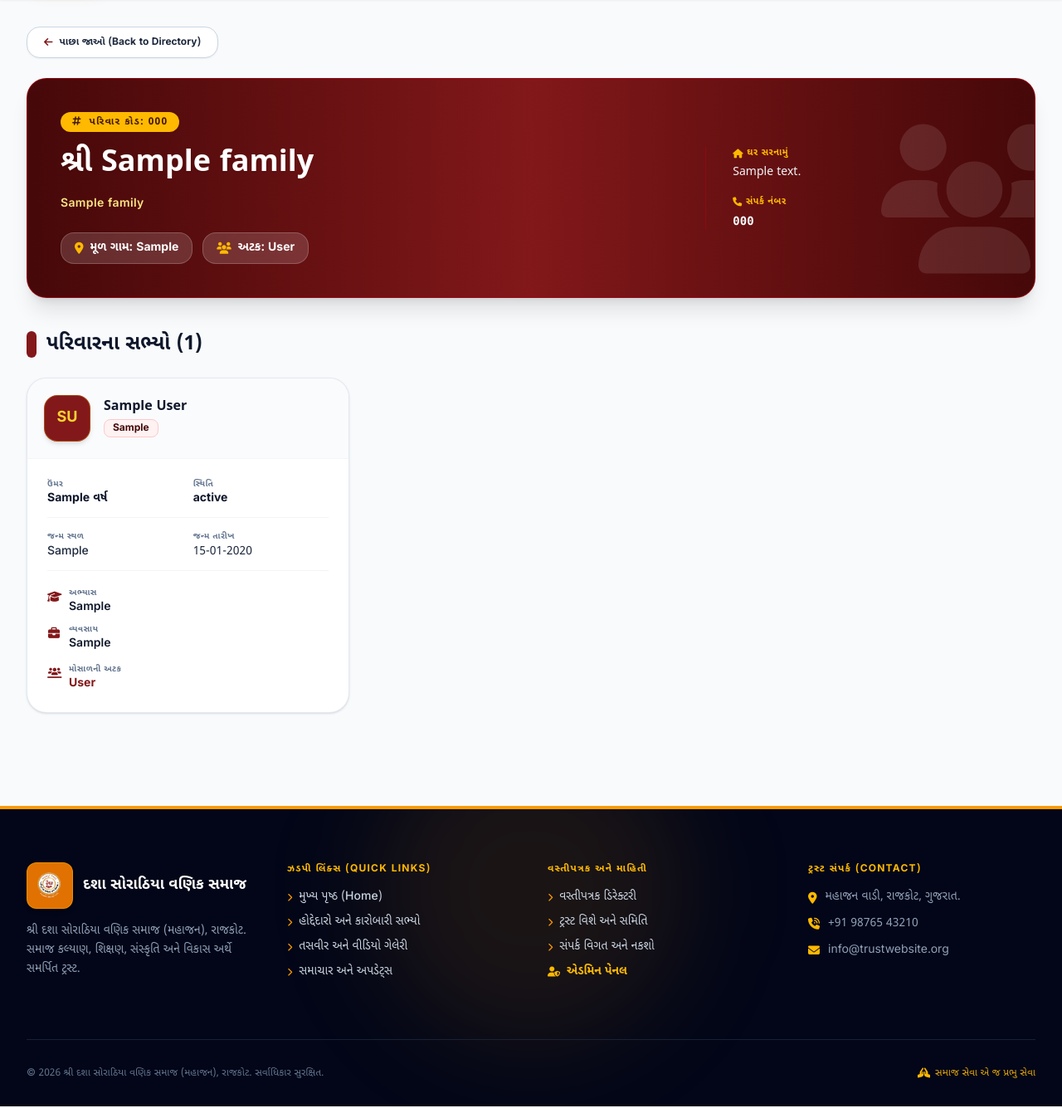
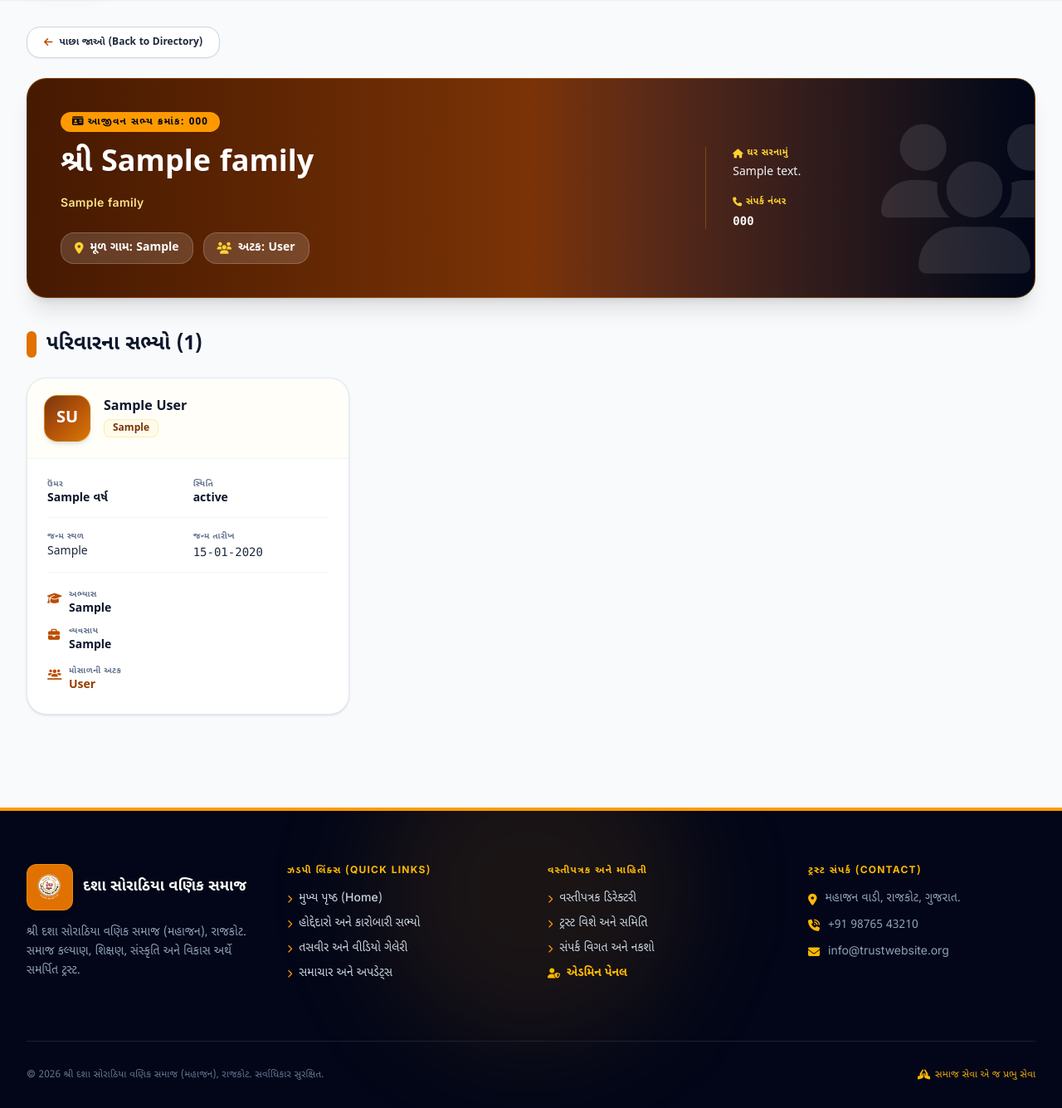
Before and after one commit to himu3355/sorathiyatrust, a Laravel app: page /members/1 in a window 1280 px wide. Shown: the part 150-1485 px from the top of the page at 83% size. Run offline with Laravel 12, Linux system fonts and the light colour scheme; tables that the repository leaves empty hold one stand-in row (values such as "Sample post"); style sheets or scripts are compiled from the project's sources; some web fonts are replaced.

Commit message:
updated UI family members pages

```diff
--- a/resources/views/families/show.blade.php
+++ b/resources/views/families/show.blade.php
@@ -1,7 +1,10 @@
 @extends('layouts.app')
 
-@section('meta_title', 'પરિવાર પ્રોફાઈલ - શ્રી ' . $family->main_member_name_guj . ' | વસ્તીપત્રક')
-@section('meta_description', 'શ્રી ' . $family->main_member_name_guj . ' પરિવાર પ્રોફાઈલ અને સભ્યોની વિગત - શ્રી દશા
+@section('title', 'પરિવાર પ્રોફાઈલ - શ્રી ' . $family->main_member_name_guj . ' | વસ્તીપત્રક')
+@section('meta_description',
+    'શ્રી ' .
+    $family->main_member_name_guj .
+    ' પરિવાર પ્રોફાઈલ અને સભ્યોની વિગત - શ્રી દશા
     સોરાઠિયા વણિક સમાજ (મહાજન), રાજકોટ.')
 
 @section('content')
@@ -10,15 +13,15 @@
         <!-- Back Navigation Button -->
         <div class="mb-6">
             <a href="{{ route('families.index') }}"
-                class="inline-flex items-center gap-2 px-5 py-2.5 bg-white border border-slate-300 text-slate-800 hover:bg-red-900 hover:text-white font-bold text-xs rounded-2xl transition-all shadow-xs group">
-                <i class="fa-solid fa-arrow-left text-red-900 group-hover:text-white transition-colors"></i>
+                class="inline-flex items-center gap-2 px-5 py-2.5 bg-white border border-slate-300 text-slate-800 hover:bg-amber-600 hover:border-amber-600 hover:text-white font-bold text-xs rounded-2xl transition-all shadow-xs group font-gujarati">
+                <i class="fa-solid fa-arrow-left text-amber-700 group-hover:text-white transition-colors"></i>
                 <span class="group-hover:text-white">પાછા જાઓ (Back to Directory)</span>
             </a>
         </div>
 
         <!-- Family Banner Header Card -->
         <div
-            class="bg-gradient-to-r from-red-950 via-red-900 to-red-950 text-white rounded-3xl p-6 sm:p-10 shadow-xl relative overflow-hidden mb-10 border border-red-800/80">
+            class="bg-gradient-to-r from-amber-950 via-amber-900 to-slate-950 text-white rounded-3xl p-6 sm:p-10 shadow-xl relative overflow-hidden mb-10 border border-amber-500/30">
             <!-- Decorative Background Pattern -->
             <div class="absolute -right-10 -bottom-10 opacity-10 text-[180px] pointer-events-none text-white font-bold">
                 <i class="fa-solid fa-users"></i>
@@ -28,8 +31,8 @@
                 <div class="md:col-span-2 space-y-4">
                     @if ($family->family_code)
                         <span
-                            class="inline-block text-xs font-extrabold uppercase tracking-widest bg-amber-400 text-amber-950 px-3.5 py-1 rounded-full shadow-xs">
-                            <i class="fa-solid fa-hashtag me-1"></i> પરિવાર કોડ: {{ $family->family_code }}
+                            class="inline-block text-xs font-extrabold uppercase tracking-widest bg-amber-500 text-slate-950 px-3.5 py-1 rounded-full shadow-xs">
+                            <i class="fa-solid fa-id-card me-1"></i>આજીવન સભ્ય ક્રમાંક: {{ $family->family_code }}
                         </span>
                     @endif
                     <h1 class="text-2xl sm:text-4xl font-extrabold leading-tight text-white font-gujarati drop-shadow-xs">
@@ -42,24 +45,24 @@
 
                     <div class="flex flex-wrap gap-3 pt-2">
                         <span
-                            class="inline-flex items-center gap-2 px-4 py-2 rounded-2xl bg-white/15 backdrop-blur-md text-white text-xs sm:text-sm font-bold border border-white/20">
-                            <i class="fa-solid fa-location-dot text-amber-400"></i>
+                            class="inline-flex items-center gap-2 px-4 py-2 rounded-2xl bg-white/15 backdrop-blur-md text-white text-xs sm:text-sm font-bold border border-white/20 font-gujarati">
+                            <i class="fa-solid fa-location-dot text-amber-300"></i>
                             <span>મૂળ ગામ: {{ $family->village ?: 'રાજકોટ' }}</span>
                         </span>
                         <span
-                            class="inline-flex items-center gap-2 px-4 py-2 rounded-2xl bg-white/15 backdrop-blur-md text-white text-xs sm:text-sm font-bold border border-white/20">
-                            <i class="fa-solid fa-users text-amber-400"></i>
+                            class="inline-flex items-center gap-2 px-4 py-2 rounded-2xl bg-white/15 backdrop-blur-md text-white text-xs sm:text-sm font-bold border border-white/20 font-gujarati">
+                            <i class="fa-solid fa-users text-amber-300"></i>
                             <span>અટક: {{ $family->surname_guj }}</span>
                         </span>
                     </div>
                 </div>
 
                 <div
-                    class="border-t md:border-t-0 md:border-l border-red-800/60 pt-6 md:pt-0 md:pl-8 space-y-4 text-xs sm:text-sm">
+                    class="border-t md:border-t-0 md:border-l border-amber-500/30 pt-6 md:pt-0 md:pl-8 space-y-4 text-xs sm:text-sm">
                     @if ($family->address)
                         <div>
                             <div
-                                class="text-amber-400 font-bold uppercase tracking-wider text-[11px] mb-1 flex items-center gap-1">
+                                class="text-amber-300 font-bold uppercase tracking-wider text-[11px] mb-1 flex items-center gap-1 font-gujarati">
                                 <i class="fa-solid fa-house"></i>
                                 <span>ઘર સરનામું</span>
                             </div>
@@ -72,11 +75,11 @@
                     @if ($family->mobile)
                         <div>
                             <div
-                                class="text-amber-400 font-bold uppercase tracking-wider text-[11px] mb-1 flex items-center gap-1">
+                                class="text-amber-300 font-bold uppercase tracking-wider text-[11px] mb-1 flex items-center gap-1 font-gujarati">
                                 <i class="fa-solid fa-phone"></i>
                                 <span>સંપર્ક નંબર</span>
                             </div>
-                            <div class="text-white font-mono font-bold">
+                            <div class="text-white font-mono font-bold text-sm">
                                 {{ $family->mobile }}
                             </div>
                         </div>
@@ -88,44 +91,30 @@
         <!-- Family Members Grid Section -->
         <div class="mb-6 flex items-center justify-between">
             <h2 class="text-xl sm:text-2xl font-bold text-slate-900 font-gujarati flex items-center gap-3">
-                <span class="w-3 h-8 bg-red-900 rounded-full inline-block"></span>
+                <span class="w-3 h-8 bg-amber-600 rounded-full inline-block"></span>
                 <span>પરિવારના સભ્યો ({{ $family->activeMembers->count() }})</span>
             </h2>
         </div>
 
         @if ($family->activeMembers->count() > 0)
             <div class="grid grid-cols-1 md:grid-cols-2 lg:grid-cols-3 gap-6">
-                @php
-                    $avatarColors = [
-                        'bg-red-900',
-                        'bg-red-950',
-                        'bg-amber-800',
-                        'bg-red-900',
-                        'bg-amber-700',
-                        'bg-red-950',
-                    ];
-                @endphp
-
                 @foreach ($family->activeMembers as $index => $member)
-                    @php
-                        $bgColor = $avatarColors[$index % count($avatarColors)];
-                    @endphp
                     <div
                         class="bg-white rounded-3xl border border-slate-200/90 shadow-sm hover:shadow-xl transition-all duration-300 overflow-hidden flex flex-col group">
                         <!-- Member Header -->
-                        <div class="p-5 border-b border-slate-100 flex items-center gap-4 bg-slate-50/70">
+                        <div class="p-5 border-b border-slate-100 flex items-center gap-4 bg-amber-50/30">
                             <div
-                                class="w-14 h-14 rounded-2xl {{ $bgColor }} text-amber-300 border border-amber-400/30 font-bold text-lg flex items-center justify-center shadow-md flex-shrink-0">
+                                class="w-14 h-14 rounded-2xl gradient-header text-white border border-amber-400/40 font-extrabold text-xl flex items-center justify-center shadow-md flex-shrink-0 font-gujarati">
                                 {{ $member->initials }}
                             </div>
                             <div>
                                 <h3
-                                    class="text-base font-bold text-slate-900 font-gujarati leading-tight group-hover:text-red-900 transition-colors">
+                                    class="text-base font-bold text-slate-900 font-gujarati leading-tight group-hover:text-amber-700 transition-colors">
                                     {{ $member->member_name_guj }}
                                 </h3>
                                 @if ($member->relation)
                                     <span
-                                        class="inline-block mt-1 px-2.5 py-0.5 rounded-lg bg-red-50 text-red-950 text-xs font-extrabold border border-red-200">
+                                        class="inline-block mt-1 px-2.5 py-0.5 rounded-lg bg-amber-50 text-amber-900 text-xs font-extrabold border border-amber-200/60 font-gujarati">
                                         {{ $member->relation }}
                                     </span>
                                 @endif
@@ -137,58 +126,64 @@
                             <div class="grid grid-cols-2 gap-3 pb-3 border-b border-slate-100">
                                 <div>
                                     <span
-                                        class="block text-[10px] font-bold text-slate-500 uppercase tracking-wider">ઉંમર</span>
+                                        class="block text-[10px] font-bold text-slate-500 uppercase tracking-wider font-gujarati">ઉંમર</span>
                                     <span
-                                        class="font-bold text-slate-900">{{ $member->age ? $member->age . ' વર્ષ' : '-' }}</span>
+                                        class="font-bold text-slate-900 font-gujarati">{{ $member->age ? $member->age . ' વર્ષ' : '-' }}</span>
                                 </div>
                                 <div>
                                     <span
-                                        class="block text-[10px] font-bold text-slate-500 uppercase tracking-wider">સ્થિતિ</span>
-                                    <span class="font-bold text-slate-900">{{ $member->formatted_marital_status }}</span>
+                                        class="block text-[10px] font-bold text-slate-500 uppercase tracking-wider font-gujarati">સ્થિતિ</span>
+                                    <span
+                                        class="font-bold text-slate-900 font-gujarati">{{ $member->formatted_marital_status }}</span>
                                 </div>
                             </div>
 
                             <div class="grid grid-cols-2 gap-3 pb-3 border-b border-slate-100">
                                 <div>
-                                    <span class="block text-[10px] font-bold text-slate-500 uppercase tracking-wider">જન્મ
+                                    <span
+                                        class="block text-[10px] font-bold text-slate-500 uppercase tracking-wider font-gujarati">જન્મ
                                         સ્થળ</span>
-                                    <span class="font-medium text-slate-800">{{ $member->birth_place ?: '-' }}</span>
+                                    <span
+                                        class="font-medium text-slate-800 font-gujarati">{{ $member->birth_place ?: '-' }}</span>
                                 </div>
                                 <div>
-                                    <span class="block text-[10px] font-bold text-slate-500 uppercase tracking-wider">જન્મ
+                                    <span
+                                        class="block text-[10px] font-bold text-slate-500 uppercase tracking-wider font-gujarati">જન્મ
                                         તારીખ</span>
                                     <span
-                                        class="font-medium text-slate-800">{{ $member->birth_date ? $member->birth_date->format('d-m-Y') : '-' }}</span>
+                                        class="font-medium text-slate-800 font-mono">{{ $member->birth_date ? $member->birth_date->format('d-m-Y') : '-' }}</span>
                                 </div>
                             </div>
 
                             <div class="space-y-2.5 pt-1">
                                 <div class="flex items-start gap-2.5">
-                                    <i class="fa-solid fa-graduation-cap w-4 text-red-900 text-center mt-1"></i>
+                                    <i class="fa-solid fa-graduation-cap w-4 text-amber-700 text-center mt-1"></i>
                                     <div>
                                         <span
-                                            class="block text-[10px] font-bold text-slate-500 uppercase tracking-wider">અભ્યાસ</span>
-                                        <span class="font-semibold text-slate-900">{{ $member->education ?: '-' }}</span>
+                                            class="block text-[10px] font-bold text-slate-500 uppercase tracking-wider font-gujarati">અભ્યાસ</span>
+                                        <span
+                                            class="font-semibold text-slate-900 font-gujarati">{{ $member->education ?: '-' }}</span>
                                     </div>
                                 </div>
 
                                 <div class="flex items-start gap-2.5">
-                                    <i class="fa-solid fa-briefcase w-4 text-red-900 text-center mt-1"></i>
+                                    <i class="fa-solid fa-briefcase w-4 text-amber-700 text-center mt-1"></i>
                                     <div>
                                         <span
-                                            class="block text-[10px] font-bold text-slate-500 uppercase tracking-wider">વ્યવસાય</span>
-                                        <span class="font-semibold text-slate-900">{{ $member->occupation ?: '-' }}</span>
+                                            class="block text-[10px] font-bold text-slate-500 uppercase tracking-wider font-gujarati">વ્યવસાય</span>
+                                        <span
+                                            class="font-semibold text-slate-900 font-gujarati">{{ $member->occupation ?: '-' }}</span>
                                     </div>
                                 </div>
 
                                 <div class="flex items-start gap-2.5 pt-1">
-                                    <i class="fa-solid fa-users-line w-4 text-red-900 text-center mt-1"></i>
+                                    <i class="fa-solid fa-users-line w-4 text-amber-700 text-center mt-1"></i>
                                     <div>
                                         <span
-                                            class="block text-[10px] font-bold text-slate-500 uppercase tracking-wider">મોસાળની
+                                            class="block text-[10px] font-bold text-slate-500 uppercase tracking-wider font-gujarati">મોસાળની
                                             અટક</span>
                                         <span
-                                            class="font-bold text-red-900">{{ $member->maternal_surname ?: '-' }}</span>
+                                            class="font-bold text-amber-800 font-gujarati">{{ $member->maternal_surname ?: '-' }}</span>
                                     </div>
                                 </div>
                             </div>
```
Also changed, not shown: resources/views/families/index.blade.php (+27 -27 lines), 3 other files.
